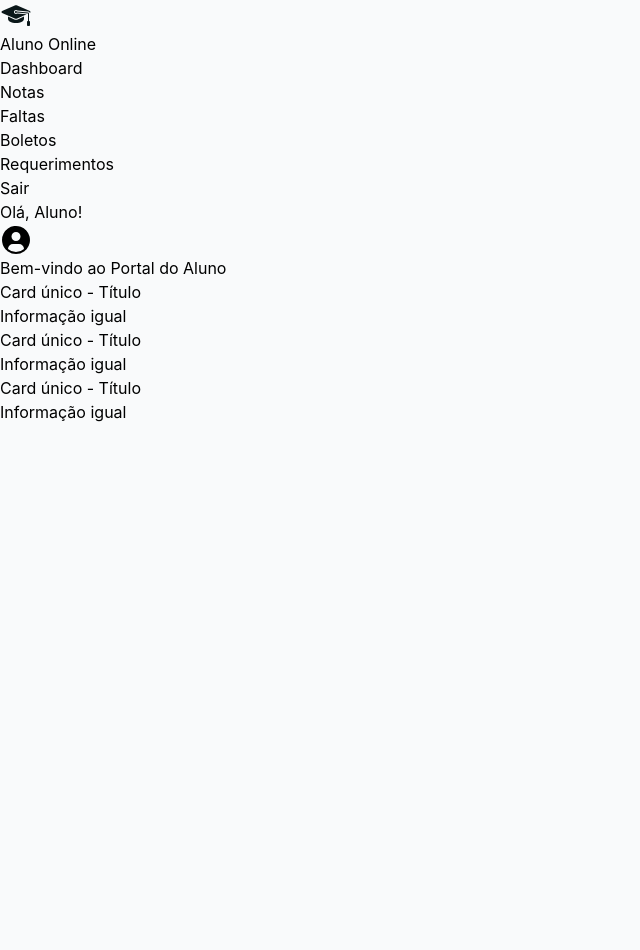
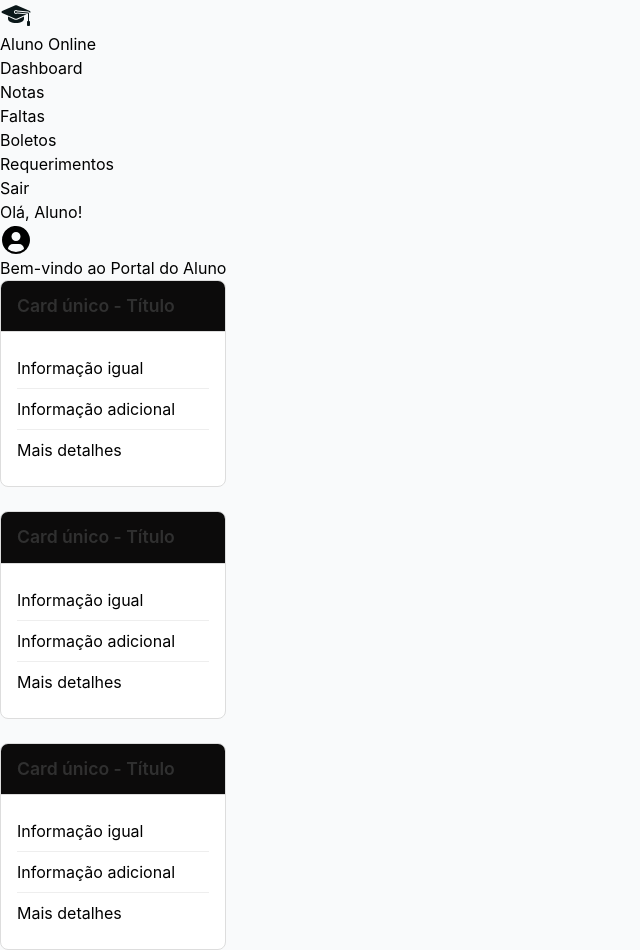
Before and after one commit to Paola-Steh/Construcao-_Frontend202601, a React (Vite) app in the folder praticas/aluno-online-react/: page / in a window 1280 px wide. Shown: the whole page, without its empty margins (0-640 px from the left). Before the commit the page ends 800 px from the top, so only its background shows below. Built offline with nearby package versions, Linux system fonts and the light colour scheme.

Commit message:
Subindo só um detalhe da prática03, falta terminar

```diff
--- a/praticas/aluno-online-react/src/components/Card.css
+++ b/praticas/aluno-online-react/src/components/Card.css
@@ -1,3 +1,5 @@
+/*  CSS CARD  */
+
 .card {
   background-color: #fff;
   border: 1px solid #ddd;
--- a/praticas/aluno-online-react/src/components/Card.jsx
+++ b/praticas/aluno-online-react/src/components/Card.jsx
@@ -1,14 +1,19 @@
-import "./Card.css"
+import "./Card.css";
 
 function Card() {
   return (
-    <article>
-      <h3>Card único - Título</h3>
-      <ul>
-        <li>Informação igual</li>
-        <li></li>
-        <li></li>
-      </ul>
+    <article className="card">
+      <div className="card-header">
+        <h2>Card único - Título</h2>
+      </div>
+
+      <div className="card-content">
+        <ul>
+          <li>Informação igual</li>
+          <li>Informação adicional</li>
+          <li>Mais detalhes</li>
+        </ul>
+      </div>
     </article>
   );
 }
```
Also changed, not shown: 1 other file (tests, documents, lock files or other folders).
